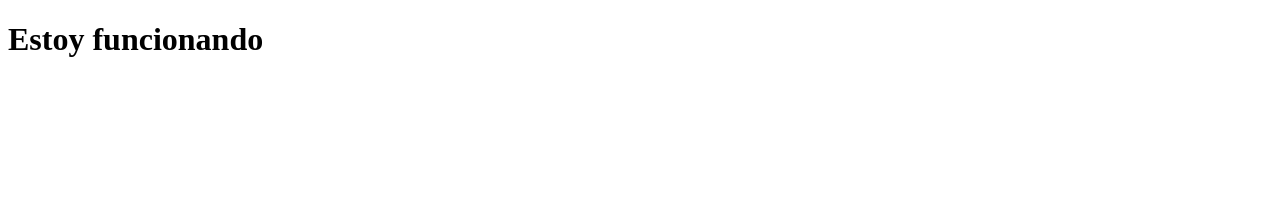
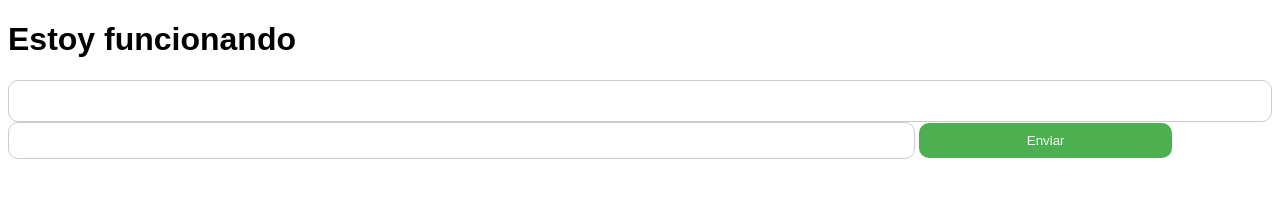
Before and after one commit to gerardosn/simpleChat, a website: page client/index.html in a window 1280 px wide. Drawn offline with Linux system fonts and the light colour scheme.

Commit message:
index html se agrega los campos

```diff
--- a/client/index.html
+++ b/client/index.html
@@ -4,9 +4,40 @@
     <meta charset="UTF-8">
     <meta name="viewport" content="width=device-width, initial-scale=1.0">
     <title>simple chat</title>
+    <style>
+        body {
+          font-family: Arial, sans-serif;
+        }
+        #chat-log {
+          padding: 20px;
+          border: 1px solid #ccc;
+          border-radius: 10px;
+          max-height: 300px;
+          overflow-y: auto;
+        }
+        #message-input {
+          width: 70%;
+          padding: 10px;
+          border: 1px solid #ccc;
+          border-radius: 10px;
+        }
+        #send-button {
+          width: 20%;
+          padding: 10px;
+          border: none;
+          border-radius: 10px;
+          background-color: #4CAF50;
+          color: #fff;
+          cursor: pointer;
+        }
+      </style>
 </head>
 <body>
     <h1>Estoy funcionando</h1>
 
+<div id="chat-log"></div>
+  <input id="message-input" type="text">
+  <button id="send-button">Enviar</button>
+
 </body>
 </html>
--- a/server/index.js
+++ b/server/index.js
@@ -11,8 +11,8 @@ app.use(logger('dev'));
 
 // Ruta para servir el archivo HTML
 app.get('/', (req, res) => {
-    // res.sendFile(__dirname + '/index.html');
-    res.send('<h1> estoy funcionando </h1>');
+    res.sendFile(process.cwd() + '/client/index.html');
+    //res.send('<h1> estoy funcionando </h1>');
   });
 
   // Iniciar servidor
```
